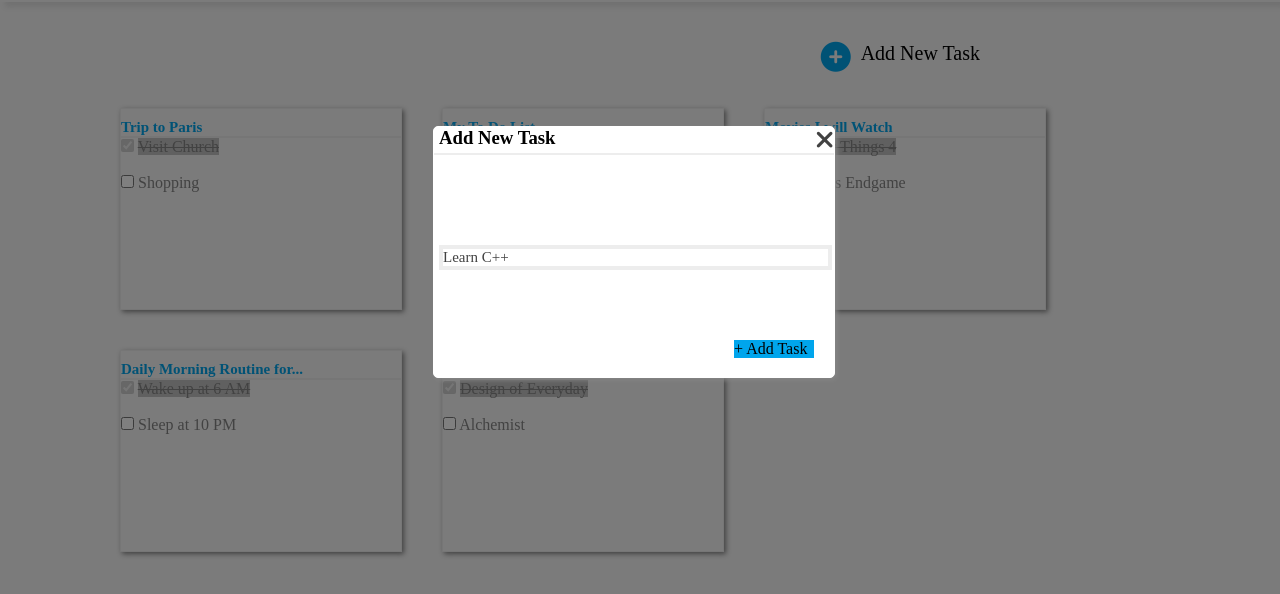
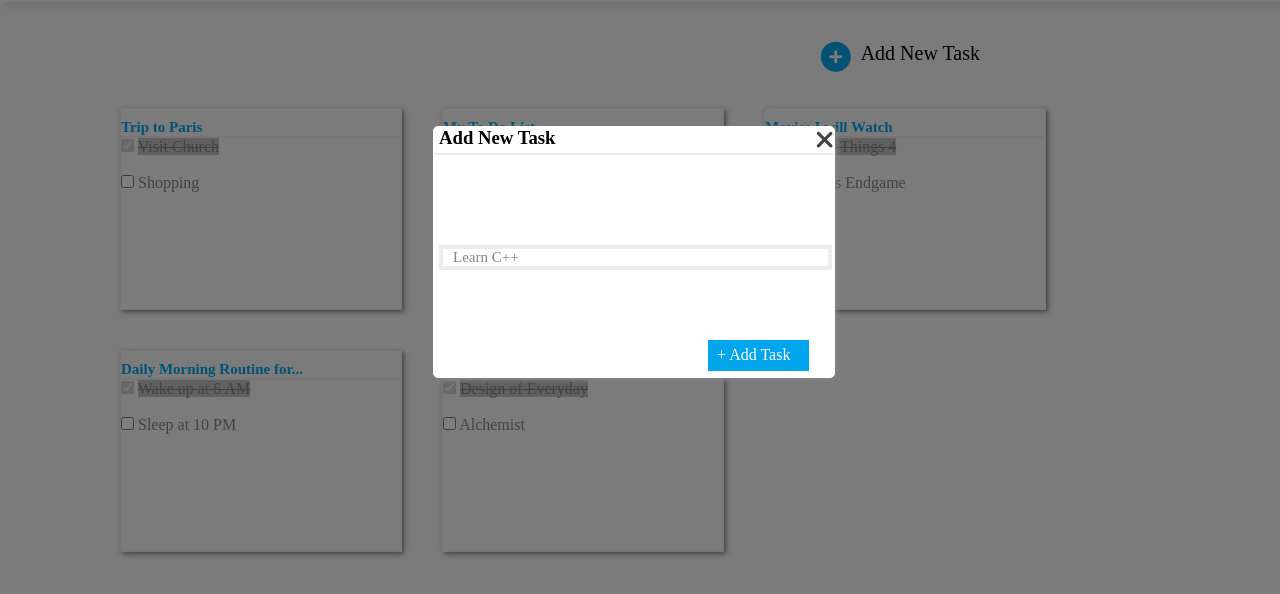
Before and after one commit to piyashi2304/Project-2, a plain HTML site: page index1.html in a window 1280 px wide. Shown: the part 58-652 px from the top of the page. Drawn offline with Linux system fonts and the light colour scheme.

Commit message:
Project-2

```diff
--- a/style.css
+++ b/style.css
@@ -44,7 +44,8 @@ h2{
     font-size: 30px;
  }
  p{
-    color: #424242;
+    color: #858585;
+    padding-left: 10px;
  }
  .content{
     color: #424242;
@@ -110,11 +111,15 @@ h3{
 }
 .parent-3{
     position: relative;
-    left: 300px;
+    left: 274px;
     top: 70px;
     color: black;
     background-color: #00A5EC;
-    width: 80px;
+    width: 92px;
+    padding-top: 6px;
+    padding-left: 9px;
+    height: 25px;
+    color: white;
 }
 .item-opa{
     width: 100%;
```
